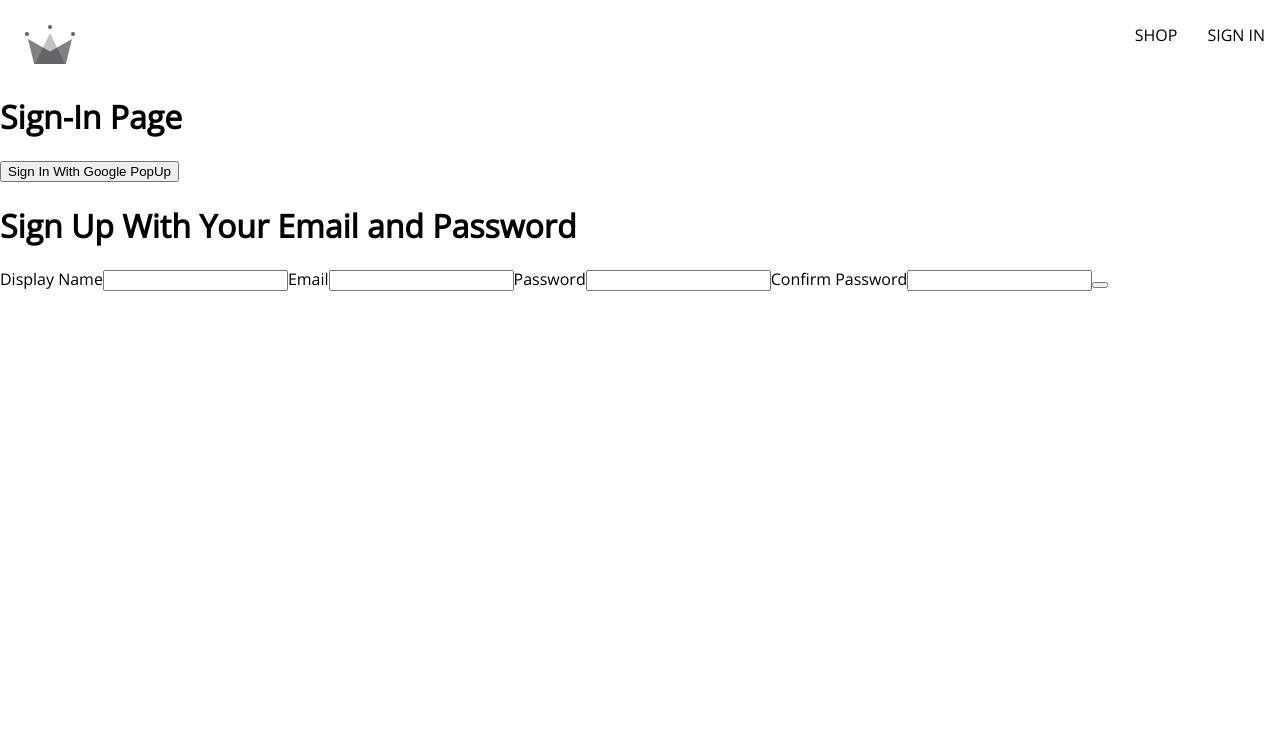
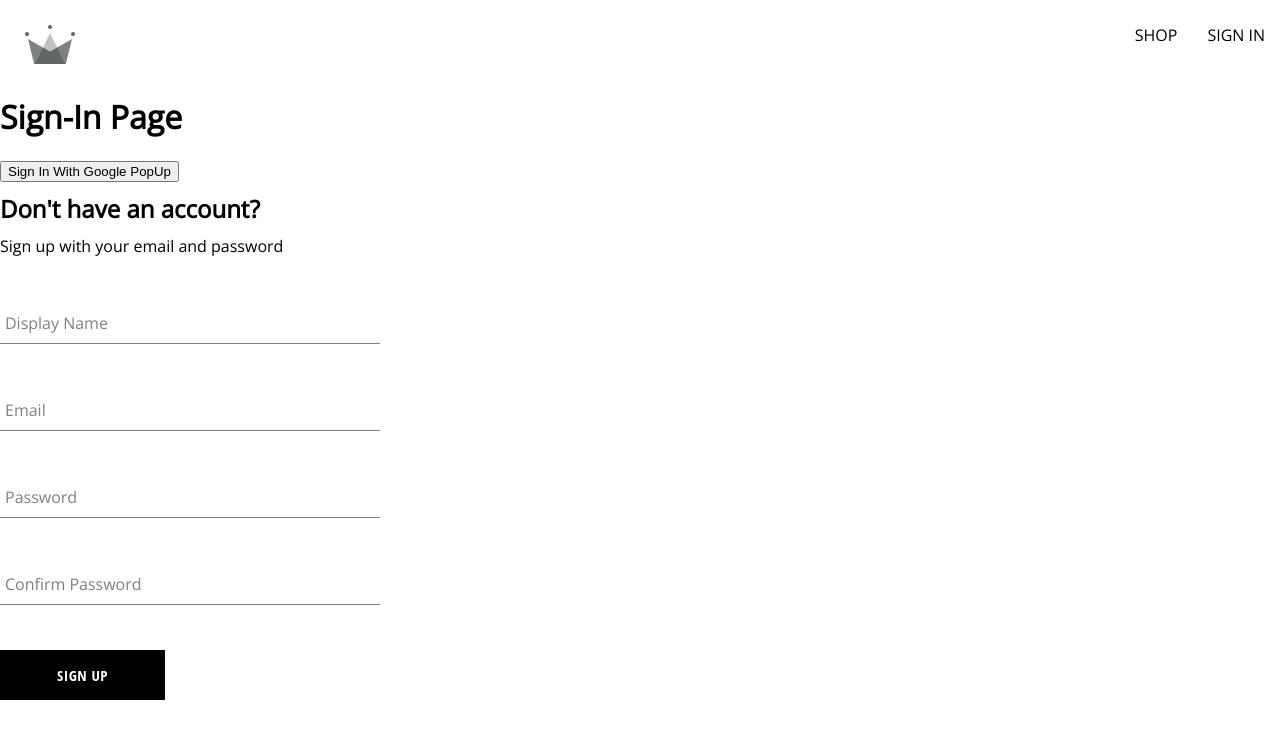
Before and after one commit to BaydasBetul/Capstone-kaufen, a React (Create React App) app: page /signIn in a window 1280 px wide. Shown: the top 738 px of the page. Built offline with nearby package versions, Linux system fonts and the light colour scheme; a web font is replaced by a local one.

Commit message:
Button, SignUp

```diff
--- a/src/App.js
+++ b/src/App.js
@@ -1,7 +1,7 @@
 import { Routes, Route } from "react-router-dom";
 import Navigation from "./routes/navigation/navigation.component";
 import Home from "./routes/home/home.component";
-import SignIn from "./routes/sign-in/sign-in.component";
+import SignIn from "./routes/sign-in/sign-in.component"
 
 const Shop = () => {
   return <h1>I am shop page</h1>;
@@ -12,7 +12,7 @@
     <Routes>
       <Route path="/" element={<Navigation />}>
         <Route index element={<Home />} />
-        <Route path="shop" element={<Shop />} />#
+        <Route path="shop" element={<Shop />} />
         <Route path="signIn" element={<SignIn />} />
       </Route>
     </Routes>
--- /dev/null
+++ b/src/components/button/button.component.jsx
@@ -0,0 +1,19 @@
+import "./button.styles.scss";
+
+const BUTTON_TYPES_CLASSES = {
+  google: "google-sign-in",
+  inverted: "inverted",
+};
+
+const Button = ({ children, buttonType, ...otherProps }) => {
+  return (
+    <button
+      className={`button-container ${BUTTON_TYPES_CLASSES[buttonType]}`}
+      {...otherProps}
+    >
+      {children}
+    </button>
+  );
+};
+
+export default Button;
--- /dev/null
+++ b/src/components/button/button.styles.scss
@@ -0,0 +1,46 @@
+.button-container {
+    min-width: 165px;
+    width: auto;
+    height: 50px;
+    letter-spacing: 0.5px;
+    line-height: 50px;
+    padding: 0 35px 0 35px;
+    font-size: 15px;
+    background-color: black;
+    color: white;
+    text-transform: uppercase;
+    font-family: 'Open Sans Condensed';
+    font-weight: bolder;
+    border: none;
+    cursor: pointer;
+    display: flex;
+    justify-content: center;
+
+    &:hover {
+      background-color: white;
+      color: black;
+      border: 1px solid black;
+    }
+
+    &.google-sign-in {
+      background-color: #4285f4;
+      color: white;
+
+      &:hover {
+        background-color: #357ae8;
+        border: none;
+      }
+    }
+
+    &.inverted {
+      background-color: white;
+      color: black;
+      border: 1px solid black;
+
+      &:hover {
+        background-color: black;
+        color: white;
+        border: none;
+      }
+    }
+  }
--- /dev/null
+++ b/src/components/form-input/form-input.component.jsx
@@ -0,0 +1,41 @@
+import "./form-input.styles.scss";
+
+const FormInput = ({ label, ...otherProps }) => {
+  return (
+    <div className="group">
+      {label && (
+        <label
+          className={`${
+            otherProps.value.length ? "shrink" : ""
+          } form-input-label`}
+        >
+          {label}
+        </label>
+      )}
+      <input className="form-input" {...otherProps} />
+    </div>
+  );
+};
+
+export default FormInput;
+
+// import "./form-input.styles.scss";
+
+// const FormInput = ({ label, inputOptions }) => {
+//   return (
+//     <div className="group">
+//       {label && (
+//         <label
+//           className={`${
+//             inputOptions.value.length ? "shrink" : ""
+//           } form-input-label`}
+//         >
+//           {label}
+//         </label>
+//       )}
+//       <input className="form-input" {...inputOptions} />
+//     </div>
+//   );
+// };
+
+// export default FormInput;
--- /dev/null
+++ b/src/components/form-input/form-input.styles.scss
@@ -0,0 +1,54 @@
+$sub-color: grey;
+$main-color: black;
+
+@mixin shrinkLabel {
+  top: -14px;
+  font-size: 12px;
+  color: $main-color;
+}
+
+.group {
+  position: relative;
+  margin: 45px 0;
+
+  .form-input {
+    background: none;
+    background-color: white;
+    color: $sub-color;
+    font-size: 18px;
+    padding: 10px 10px 10px 5px;
+    display: block;
+    width: 100%;
+    border: none;
+    border-radius: 0;
+    border-bottom: 1px solid $sub-color;
+    margin: 25px 0;
+
+    &:focus {
+      outline: none;
+    }
+
+    &:focus ~ .form-input-label {
+      @include shrinkLabel();
+    }
+  }
+
+  input[type='password'] {
+    letter-spacing: 0.3em;
+  }
+
+  .form-input-label {
+    color: $sub-color;
+    font-size: 16px;
+    font-weight: normal;
+    position: absolute;
+    pointer-events: none;
+    left: 5px;
+    top: 10px;
+    transition: 300ms ease all;
+
+    &.shrink {
+      @include shrinkLabel();
+    }
+  }
+}
--- a/src/components/sign-up-form/sign-up-form.component.jsx
+++ b/src/components/sign-up-form/sign-up-form.component.jsx
@@ -1,5 +1,12 @@
 import { useState } from "react";
-import { createAuthUserWithEmailAndPassword } from "../../utils/firebase/firebase.utils";
+import {
+  createAuthUserWithEmailAndPassword,
+  createUserDocumentFromAuth,
+} from "../../utils/firebase/firebase.utils";
+import './sign-up-form.styles.scss';
+
+import FormInput from "../form-input/form-input.component";
+import Button from "../button/button.component"
 
 const defaultFormFields = {
   displayName: "",
@@ -13,6 +20,10 @@
   const { displayName, email, password, confirmPassword } = formFields;
   console.log(formFields);
 
+  const resetFormFields = () => {
+    setFormFields(defaultFormFields);
+  };
+
   const handleSubmit = async (event) => {
     event.preventDefault();
     if (password !== confirmPassword) {
@@ -21,14 +32,19 @@
     }
 
     try {
-      const { user} = await createAuthUserWithEmailAndPassword(
+      const { user } = await createAuthUserWithEmailAndPassword(
         email,
         password
       );
 
-
+      await createUserDocumentFromAuth(user, { displayName });
+      resetFormFields();
     } catch (error) {
-      console.log("User creation encountered an error", error);
+      if (error.code === "auth/email-already-in-use") {
+        alert("Cannot create user, email already in use");
+      } else {
+        console.log("User creation encountered an error", error);
+      }
     }
   };
 
@@ -39,20 +55,32 @@
   };
 
   return (
-    <div>
-      <h1>Sign Up With Your Email and Password</h1>
+    <div className='sign-up-container'>
+      <h2>Don't have an account?</h2>
+      <span>Sign up with your email and password</span>
       <form onSubmit={handleSubmit}>
-        <label>Display Name</label>
-        <input
-          type="text"
+      {/* <FormInput
+          label="Display Name"
+          inputOptions={{
+            type: "text",
+            required: true,
+            onChange: handleChange,
+            name: "displayName",
+            value: displayName,
+          }}
+        /> */}
+
+         <FormInput
+          label='Display Name'
+          type='text'
           required
           onChange={handleChange}
-          name="displayName"
+          name='displayName'
           value={displayName}
         />
 
-        <label>Email</label>
-        <input
+        <FormInput
+          label="Email"
           type="email"
           required
           onChange={handleChange}
@@ -60,8 +88,8 @@
           value={email}
         />
 
-        <label>Password</label>
-        <input
+        <FormInput
+          label="Password"
           type="password"
           required
           onChange={handleChange}
@@ -69,15 +97,15 @@
           value={password}
         />
 
-        <label>Confirm Password</label>
-        <input
+        <FormInput
+          label="Confirm Password"
           type="password"
           required
           onChange={handleChange}
           name="confirmPassword"
-          cvalue={confirmPassword}
+          value={confirmPassword}
         />
-        <button type="submit"></button>
+        <Button type="submit">Sign Up</Button>
       </form>
     </div>
   );
--- /dev/null
+++ b/src/components/sign-up-form/sign-up-form.styles.scss
@@ -0,0 +1,9 @@
+.sign-up-container {
+    display: flex;
+    flex-direction: column;
+    width: 380px;
+
+    h2{
+        margin: 10px 0;
+    }
+}
--- a/src/routes/sign-in/sign-in.component.jsx
+++ b/src/routes/sign-in/sign-in.component.jsx
@@ -12,7 +12,7 @@
 const SignIn = () => {
   // useEffect(async () => {
   //   const response = await getRedirectResult(auth);
-  //   //console.log(response);
+  //   console.log(response);
   //   if (response) {
   //     const userDocRef = await createUserDocumentFromAuth(response.user);
   //   }
@@ -20,8 +20,9 @@
 
   const logGoogleUser = async () => {
     const { user } = await signInWithGooglePopup();
-    //console.log(user);
+    // console.log(user);
     const userDocRef = await createUserDocumentFromAuth(user);
+
   };
 
   // const logGoogleRedirectUser = async () => {
--- a/src/utils/firebase/firebase.utils.js
+++ b/src/utils/firebase/firebase.utils.js
@@ -27,7 +27,7 @@
   prompt: "select_account",
 });
 
-export const auth = getAuth();
+export const auth = getAuth(); // kimlik dogrulamayi disa aktariyoruz.
 export const signInWithGooglePopup = () =>
   signInWithPopup(auth, googleProvider);
 export const signInWithGoogleRedirect = () =>
@@ -35,36 +35,42 @@
 
 export const db = getFirestore();
 
-export const createUserDocumentFromAuth = async (userAuth) => {
+export const createUserDocumentFromAuth = async (
+  userAuth,
+  additionalInformation = {}
+) => {
   if (!userAuth) return;
   const userDocRef = doc(db, "users", userAuth.uid);
+  // console.log(userDocRef);
+  const userSnapshot = await getDoc(userDocRef);
+  // console.log(userSnapshot);
+  // console.log(userSnapshot.exists());
 
-  const userSnapshot = await getDoc(userDocRef);
-  //console.log(userSnapshot);
-  //console.log(userSnapshot.exists());
-
+  // eger user data varsa
   if (!userSnapshot.exists()) {
     const { displayName, email } = userAuth;
     const createdAt = new Date();
     try {
       await setDoc(userDocRef, {
+        // doc u bu nesne ile ayarla
         displayName,
         email,
         createdAt,
+        ...additionalInformation,
       });
     } catch (error) {
       console.log("error creating user", error.message);
     }
-    return userDocRef;
   }
   //if user data exists
 
   //if user data doest not exist
-
-  // return userDocRef;
+  // eger userdata varsa
+  return userDocRef;
 };
 
 export const createAuthUserWithEmailAndPassword = async (email, password) => {
   if (!email || !password) return;
-  return await createAuthUserWithEmailAndPassword(auth, email, password);
+
+  return await createUserWithEmailAndPassword(auth, email, password);
 };
```
